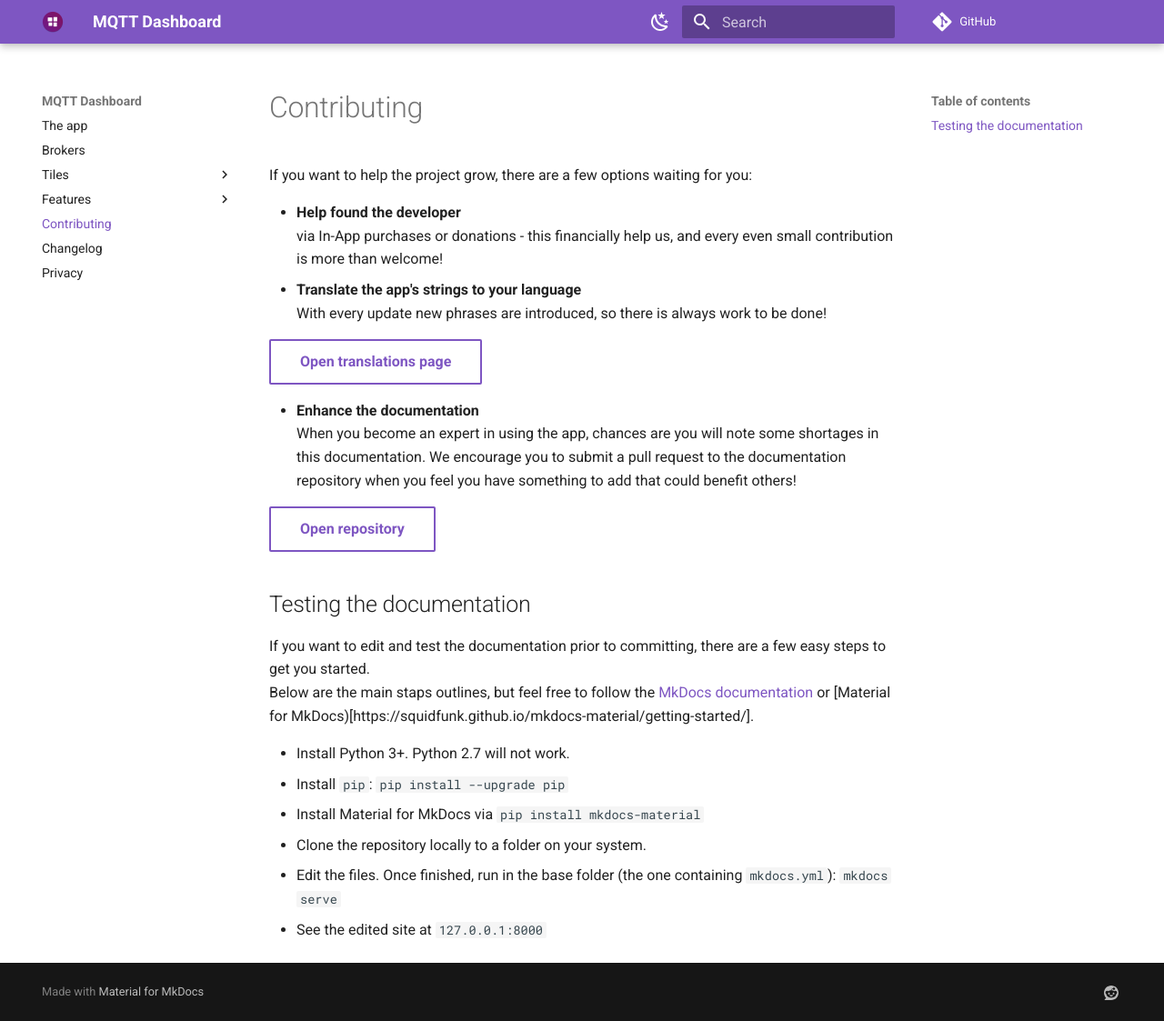
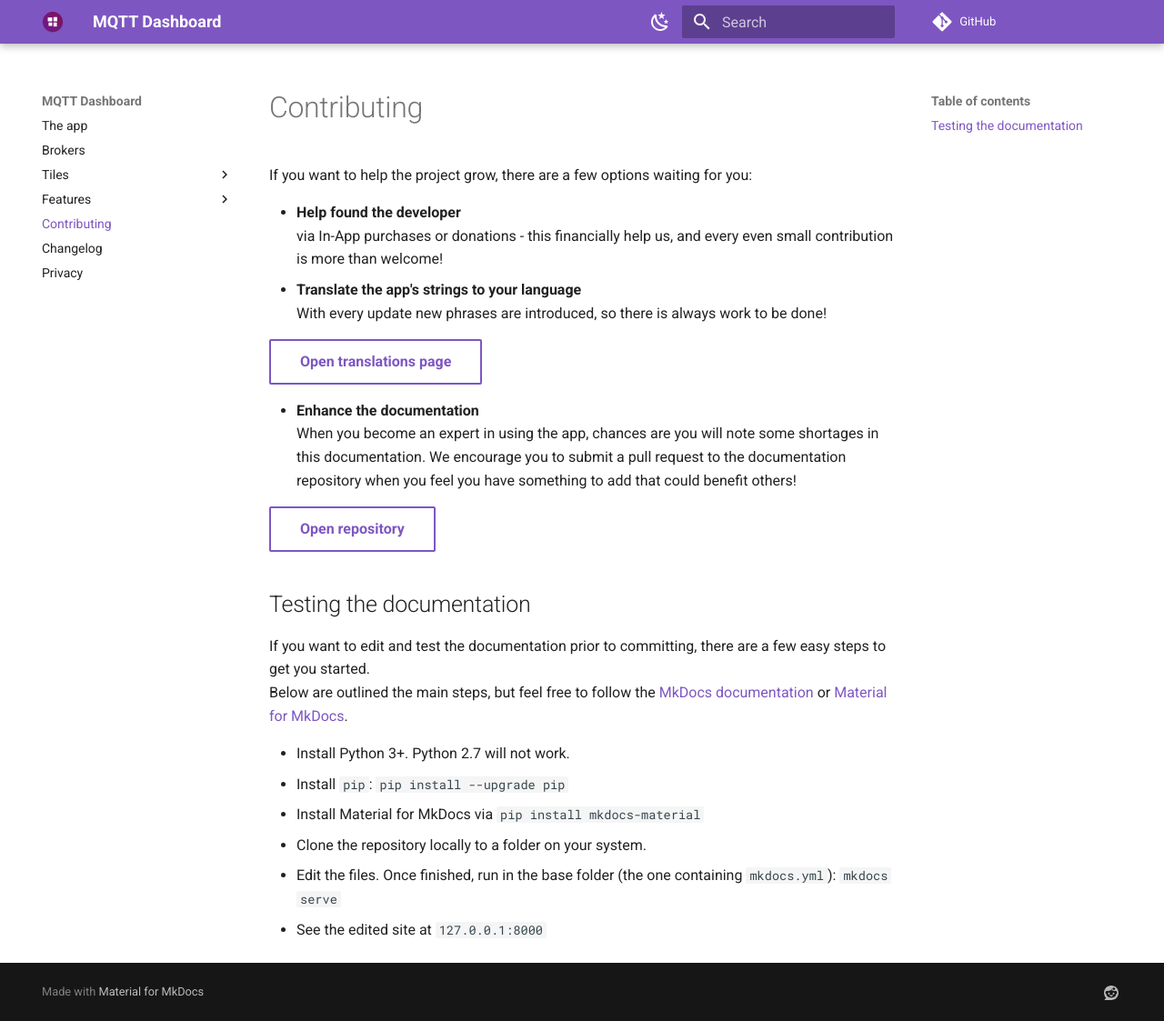
Before and after one commit to Vetru-Apps/mqtt-dashboard-documentation, an MkDocs documentation site: the page built from docs/contributing.md, in a window 1280 px wide and 1123 px high. Shown: the whole window at 91% size. Built offline with MkDocs 1.6.1 and Material for MkDocs 9.7.7, drawn with Linux system fonts in a browser that asks for light colours; comment, search, counter and statistics services are not loaded.

Commit message:
Adding a link and typo

```diff
--- a/docs/contributing.md
+++ b/docs/contributing.md
@@ -12,12 +12,12 @@
 - **Enhance the documentation**
 When you become an expert in using the app, chances are you will note some shortages in this documentation. We encourage you to submit a pull request to the documentation repository when you feel you have something to add that could benefit others!
 
-[Open repository](){ .md-button }
+[Open repository](https://github.com/Vetru-Apps/mqtt-dashboard-documentation){ .md-button }
 
 ## Testing the documentation
 
 If you want to edit and test the documentation prior to committing, there are a few easy steps to get you started.
-Below are the main staps outlines, but feel free to follow the [MkDocs documentation](https://www.mkdocs.org/#installation) or [Material for MkDocs)[https://squidfunk.github.io/mkdocs-material/getting-started/].
+Below are outlined the main steps, but feel free to follow the [MkDocs documentation](https://www.mkdocs.org/#installation) or [Material for MkDocs](https://squidfunk.github.io/mkdocs-material/getting-started/).
 
 - Install Python 3+. Python 2.7 will not work.
 - Install `pip`:
```
